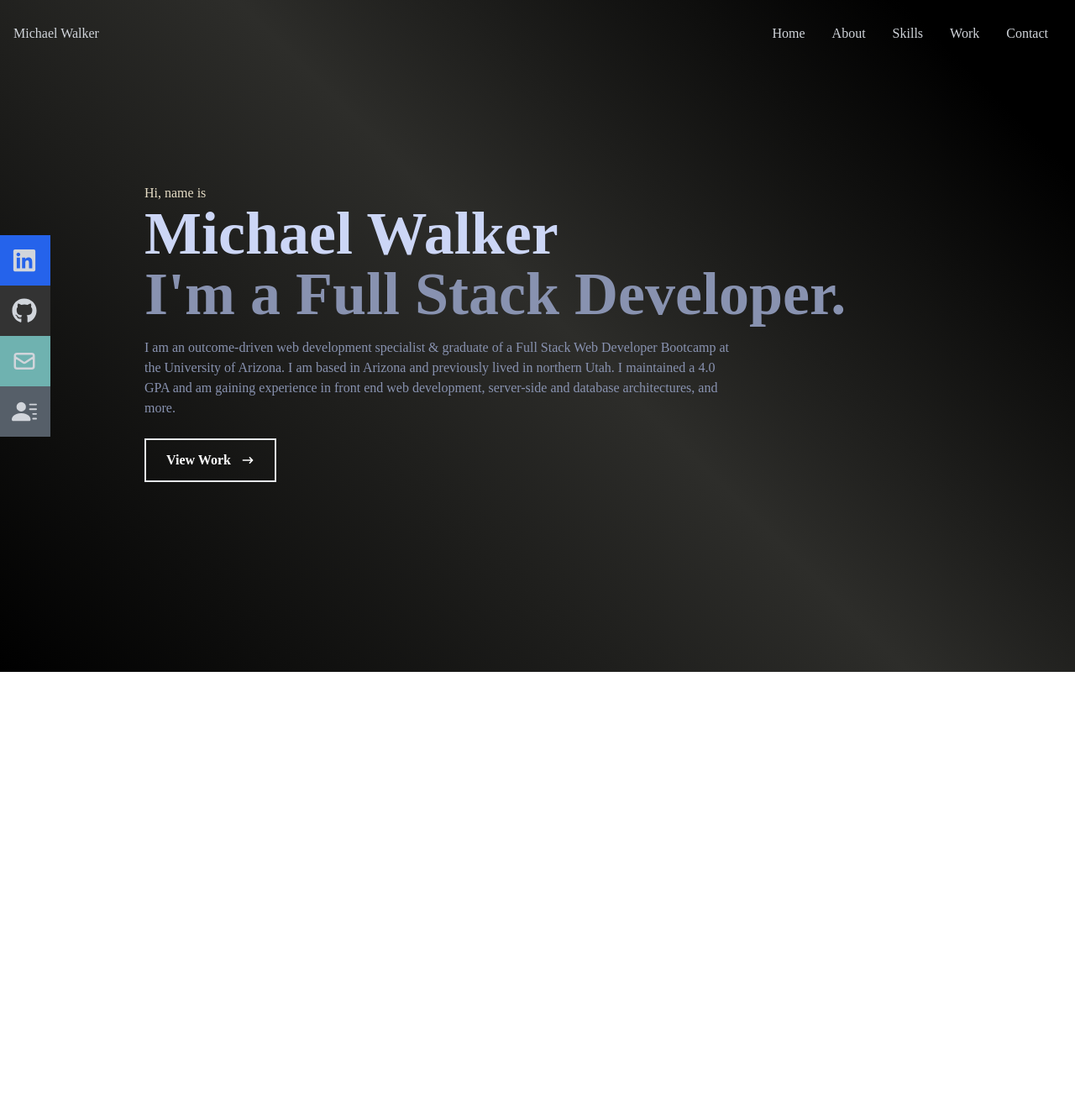
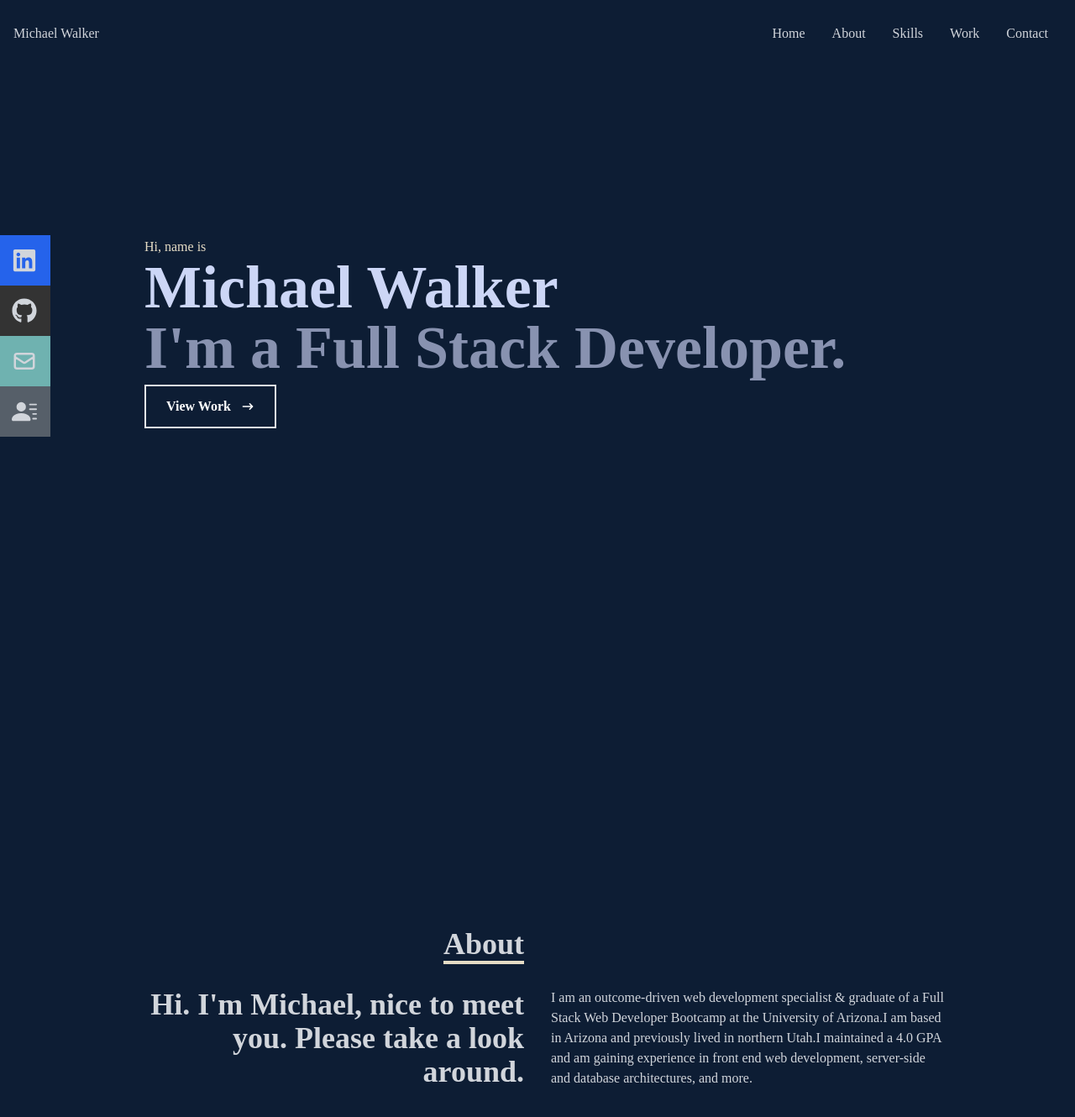
Before and after one commit to michaelwwalker42/mw-portfolio, a React (Create React App) app: page / in a window 1280 px wide. Shown: the top 1330 px of the page at 84% size. Before the commit the page ends 800 px from the top, so only its background shows below. Built offline with nearby package versions, Linux system fonts and the light colour scheme.

Commit message:
created about component

```diff
--- a/src/App.js
+++ b/src/App.js
@@ -1,3 +1,4 @@
+import About from "./components/About";
 import Home from "./components/Home";
 import Navbar from "./components/Navbar";
 
@@ -7,6 +8,7 @@ function App() {
     <div>
       <Navbar/>
       <Home />
+      <About />
     </div>
   );
 }
--- /dev/null
+++ b/src/components/About.jsx
@@ -0,0 +1,26 @@
+import React from 'react'
+
+const About = () => {
+  return (
+    <div name='about' className='w-full h-screen text-gray-300 bg-[#0d1d34]'>
+      <div className='flex flex-col justify-center items-center w-full h-full'>
+        <div className='max-w-[1000px] w-full grid grid-cols-2 gap-8'>
+          <div className='sm:text-right pb-8 pl-4'>
+            <p className='text-4xl font-bold inline border-b-4 border-[#e5dcc5]'>About</p>
+          </div>
+          <div></div>
+        </div>
+        <div className='max-w-[1000px] w-full grid sm:grid-cols-2 gap-8 px-4'>
+          <div className='sm:text-right text-4xl font-bold '>
+            <p>Hi. I'm Michael, nice to meet you. Please take a look around.</p>
+          </div>
+          <div>
+            <p>I am an outcome-driven web development specialist & graduate of a Full Stack Web Developer Bootcamp at the University of Arizona.I am based in Arizona and previously lived in northern Utah.I maintained a 4.0 GPA and am gaining experience in front end web development, server-side and database architectures, and more.</p>
+          </div>
+        </div>
+      </div>
+    </div>
+  )
+}
+
+export default About
--- a/src/components/Home.jsx
+++ b/src/components/Home.jsx
@@ -3,17 +3,12 @@ import { HiArrowNarrowRight } from 'react-icons/hi';
 
 const Home = () => {
   return (
-    <div name='home' className='w-full h-screen linear-grade'>
+    <div name='home' className='w-full h-screen bg-[#0d1d34]'>
       {/* container  */}
       <div className='max-w-[1000px] mx-auto px-8 flex flex-col justify-center h-full'>
         <p className='text-[#e5dcc5]'>Hi, name is</p>
         <h1 className='text-4xl sm:text-7xl font-bold text-[#ccd6f6]'>Michael Walker</h1>
         <h2 className='text-4xl sm:text-7xl font-bold text-[#8892b0]'>I'm a Full Stack Developer.</h2>
-        <p className='text-[#8892b0] py-4 max-w-[700px]'>
-          I am an outcome-driven web development specialist & graduate of a Full Stack Web Developer Bootcamp at the University of Arizona.
-          I am based in Arizona and previously lived in northern Utah.
-          I maintained a 4.0 GPA and am gaining experience in front end web development, server-side and database architectures, and more.
-        </p>
         <div>
           {/* button  */}
           <button className='text-white font-bold group border-2 px-6 py-3 my-2 flex items-center hover:bg-[#e5dcc5] hover:border-[#e5dcc5] hover:text-[#0a192f]'>
--- a/src/components/Navbar.jsx
+++ b/src/components/Navbar.jsx
@@ -13,7 +13,7 @@ const Navbar = () => {
   const handleClick = () => setNav(!nav)
 
   return (
-    <div className='fixed w-full h-[80px] flex justify-between items-center px-4 text-gray-300'>
+    <div className='fixed w-full h-[80px] flex justify-between items-center px-4 text-gray-300 bg-[#0d1d34]'>
       <div>
         Michael Walker
       </div>
--- a/src/index.css
+++ b/src/index.css
@@ -13,7 +13,3 @@
     @apply cursor-pointer;
   }
 }
-
-.linear-grade {
-  background-image: linear-gradient(45deg, black 0%, #2d2d2A 52%, black 90%);
-}
```
